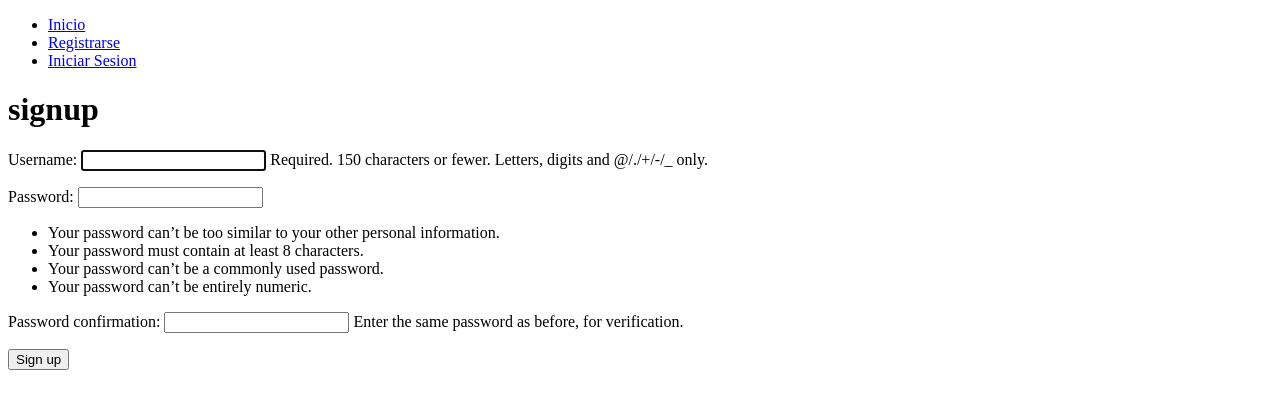
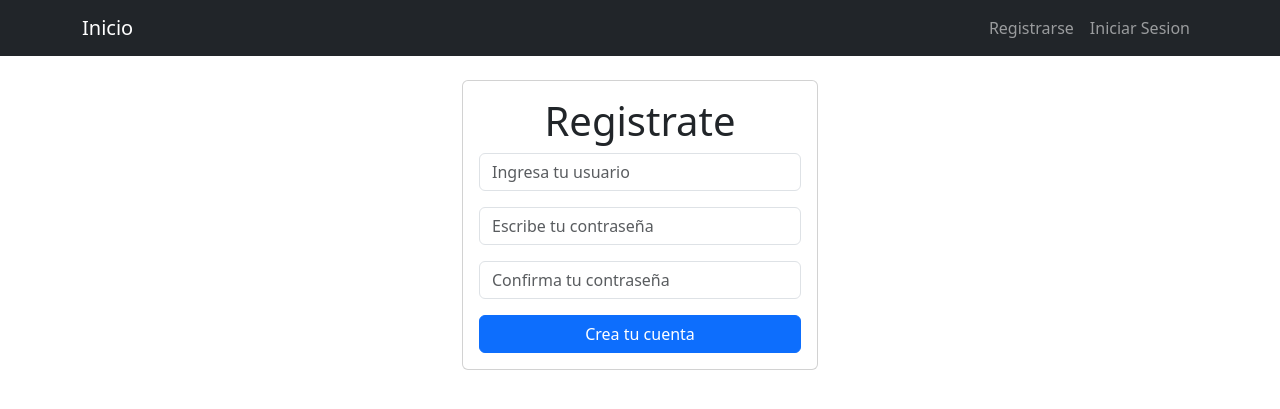
Before and after one commit to RobertFuel/proyecto_final, a Django app: page /signup/ in a window 1280 px wide. Shown: the top 409 px of the page. Run offline with Django 4.2, Linux system fonts and the light colour scheme.

```diff
--- a/config/settings.py
+++ b/config/settings.py
@@ -118,6 +118,8 @@ USE_TZ = True
 
 STATIC_URL = 'static/'
 
+LOGIN_URL = '/signin/'
+
 # Default primary key field type
 # https://docs.djangoproject.com/en/4.2/ref/settings/#default-auto-field
 
--- a/config/urls.py
+++ b/config/urls.py
@@ -23,9 +23,11 @@ urlpatterns = [
     path('', views.home, name='home'),
     path('signup/', views.signup, name='signup'),
     path('tareas/', views.tareas, name='tareas'),
+    path('tareas/completadas/', views.tareas_completadas, name='tareas_completadas'),
     path('tareas/crear_tarea/', views.crear_tarea, name='crear_tarea'),
     path('tareas/<int:tarea_id>/', views.detalle_tarea, name='detalle_tarea'),
-    path('tareas/<int:tarea_id>/completa', views.completa_tarea, name='completa_tarea'),
+    path('tareas/<int:tarea_id>/completar', views.completar_tarea, name='completar_tarea'),
+    path('tareas/<int:tarea_id>/borrar', views.borrar_tarea, name='borrar_tarea'),
     path('logout/', views.logout_view, name='logout'),
     path('signin/', views.signin, name='signin'),
 
--- a/tareas/templates/tareas/base.html
+++ b/tareas/templates/tareas/base.html
@@ -4,24 +4,34 @@
     <meta charset="UTF-8">
     <meta name="viewport" content="width=device-width, initial-scale=1.0">
     <title>CRUD</title>
+    <link rel="stylesheet" href="https://cdn.jsdelivr.net/npm/bootstrap@5.3.2/dist/css/bootstrap.min.css">
 </head>
 <body>
 
-    <nav>
-        <ul>
-            <li><a href="{% url 'home' %}">Inicio</a></li>
+    <nav class="navbar navbar-expand-lg bg-dark navbar-dark">
+        <div class="container">
+          <a class="navbar-brand" href="{% url 'home' %}">Inicio</a>
+          <button class="navbar-toggler" type="button" data-bs-toggle="collapse" data-bs-target="#navbarNav" aria-controls="navbarNav" aria-expanded="false" aria-label="Toggle navigation">
+            <span class="navbar-toggler-icon"></span>
+          </button>
+          <div class="collapse navbar-collapse" id="navbarNav">
+            <ul class="navbar-nav ms-auto">
 
-            {% if user.is_authenticated %}
+                {% if user.is_authenticated %}
 
-            <li><a href="{% url 'tareas' %}">Tareas</a></li>
-            <li><a href="{% url 'crear_tarea' %}">Crear Tarea</a></li>
-            <li><a href="{% url 'logout' %}">Cerrar Sesion</a></li>
-            {% else %}
-            <li><a href="{% url 'signup' %}">Registrarse</a></li>
-            <li><a href="{% url 'signin' %}">Iniciar Sesion</a></li>
-            {% endif %}
-        </ul>
-    </nav>
+                <li class="nav-item"><a class="nav-link" href="{% url 'tareas' %}">Tareas</a></li>
+                <li class="nav-item"><a class="nav-link" href="{% url 'tareas_completadas' %}">Tareas Completadas</a></li>
+                <li class="nav-item"><a class="nav-link" href="{% url 'crear_tarea' %}">Crear Tarea</a></li>
+                <li class="nav-item"><a class="nav-link" href="{% url 'logout' %}">Cerrar Sesion</a></li>
+                {% else %}
+                <li class="nav-item"><a class="nav-link" href="{% url 'signup' %}">Registrarse</a></li>
+                <li class="nav-item"><a class="nav-link" href="{% url 'signin' %}">Iniciar Sesion</a></li>
+                {% endif %}
+            </ul>
+          </div>
+        </div>
+      </nav>
+
 
     {% block content %}
     {% endblock %}
--- a/tareas/templates/tareas/signup.html
+++ b/tareas/templates/tareas/signup.html
@@ -1,15 +1,38 @@
 {% extends 'tareas/base.html' %}
 
 {% block content %}
-<h1>signup</h1>
 
-{{error}}
+<main class="container">
+    <div class="row">
+        <div class="col-md-4 offset-md-4 mt-4">
+            <form method="post" class="card card-body">
+                <h1 class="text-center">Registrate</h1>
+                {{error}}
+                {% csrf_token %}
 
-<form action="/signup/" method="post">
-    {% csrf_token %}
-    {{form.as_p}}
-    <button>
-        Sign up
-    </button>
-</form>
+                <div class="mb-3">
+                    <input type="text" name="username" id="username"
+                    class="form-control" placeholder ="Ingresa tu usuario">
+                </div>
+
+                <div class="mb-3">
+                    <input type="password" name="password1" id="password1"
+                    class="form-control" placeholder ="Escribe tu contraseña">
+                </div>
+
+                <div class="mb-3">
+                    <input type="password" name="password2" id="password2"
+                    class="form-control" placeholder ="Confirma tu contraseña">
+                </div>
+
+                <button class="btn btn-primary">
+                    Crea tu cuenta
+                </button>
+            </form>
+        </div>
+
+    </div>
+
+
+
 {% endblock %}
--- a/tareas/views.py
+++ b/tareas/views.py
@@ -6,6 +6,7 @@ from django.db import IntegrityError
 from .forms import TareaForm
 from .models import Tarea
 from django.utils import timezone
+from django.contrib.auth.decorators import login_required
 
 def home(request):
     return render(request, 'tareas/home.html')
@@ -36,10 +37,17 @@ def signup(request):
 
     return render(request, 'tareas/signup.html', {'form': UserCreationForm})
 
+@login_required
 def tareas(request):
     tareas = Tarea.objects.filter(usuario=request.user, fecha_finalizacion__isnull=True)
     return render(request, 'tareas/tareas.html', {'tareas': tareas})
 
+@login_required
+def tareas_completadas(request):
+    tareas = Tarea.objects.filter(usuario=request.user, fecha_finalizacion__isnull=False).order_by('fecha_finalizacion').select_related('curso')
+    return render(request, 'tareas/tareas.html', {'tareas': tareas})
+
+@login_required
 def crear_tarea(request):
 
     if request.method == "GET":
@@ -54,6 +62,7 @@ def crear_tarea(request):
         except ValueError:
             return render(request, 'tareas/crear_tarea.html', {'form': TareaForm, 'error': 'Faltan datos'})
 
+@login_required
 def detalle_tarea(request, tarea_id):
     if request.method == "GET":
         tarea = get_object_or_404(Tarea, pk=tarea_id, usuario=request.user)
@@ -68,13 +77,22 @@ def detalle_tarea(request, tarea_id):
         except ValueError:
             return render(request, 'tareas/detalle_tarea.html', {'tarea': tarea, 'form': TareaForm, 'error': 'Error actualizando tarea'})
 
-def completa_tarea(request, tarea_id):
+@login_required
+def completar_tarea(request, tarea_id):
     tarea = get_object_or_404(Tarea, pk=tarea_id, usuario=request.user)
     if request.method == "POST":
         tarea.fecha_finalizacion = timezone.now()
         tarea.save()
         return redirect('tareas')
 
+@login_required
+def borrar_tarea(request, tarea_id):
+    tarea = get_object_or_404(Tarea, pk=tarea_id, usuario=request.user)
+    if request.method == "POST":
+        tarea.delete()
+        return redirect('tareas')
+
+@login_required
 def logout_view(request):
     logout(request)
     return redirect('home')
```
Also changed, not shown: tareas/forms.py (+7 -4 lines), tareas/models.py (+16 -3 lines), tareas/templates/tareas/detalle_tarea.html (+8 -2 lines), tareas/templates/tareas/home.html (+20 -5 lines), tareas/templates/tareas/signin.html (+22 -7 lines), tareas/templates/tareas/tareas.html (+7 -7 lines), db.sqlite3, tareas/migrations/0002_curso_tarea_curso.py (added), tareas/migrations/0003_alter_tarea_curso.py (added).
